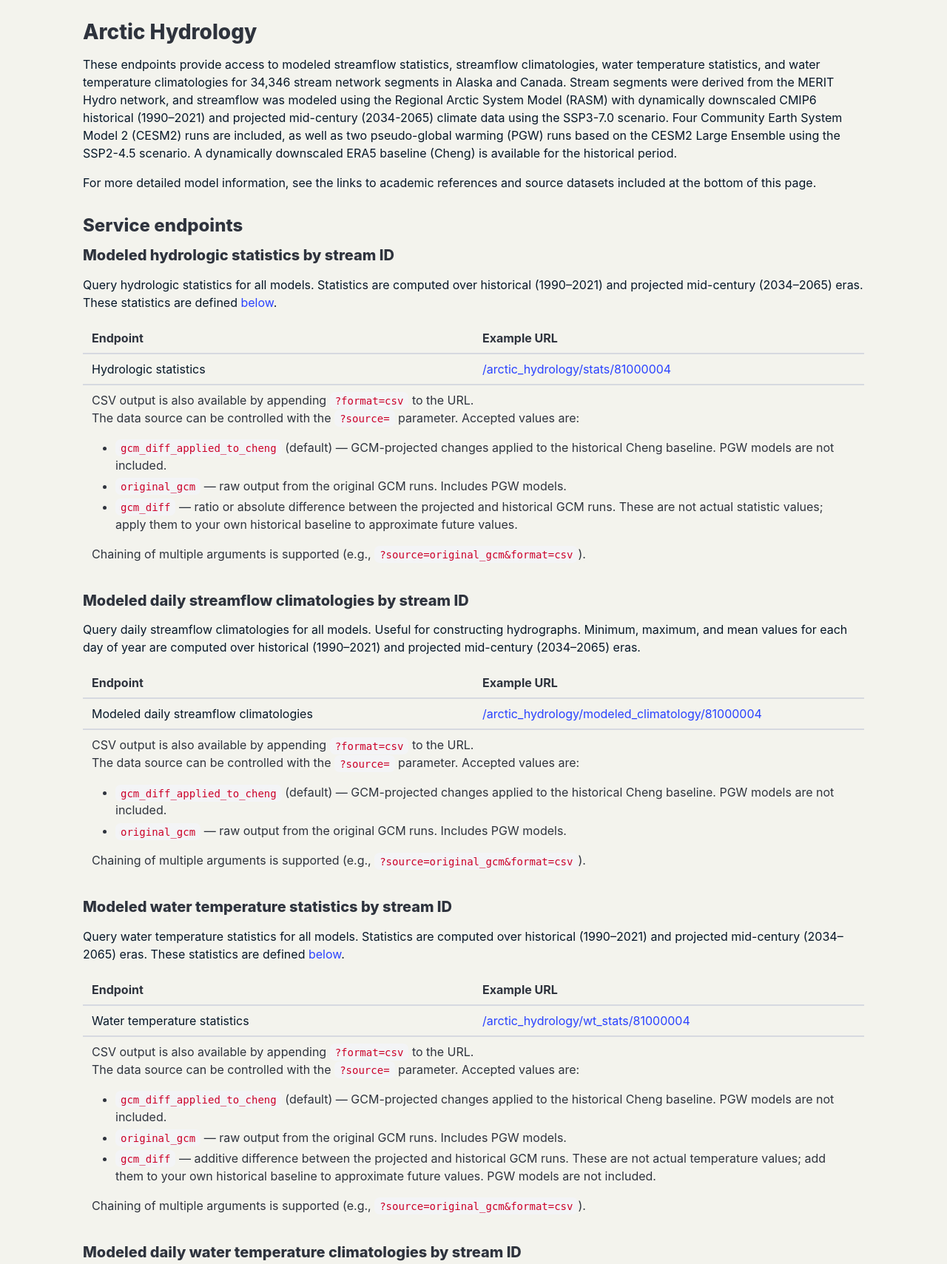
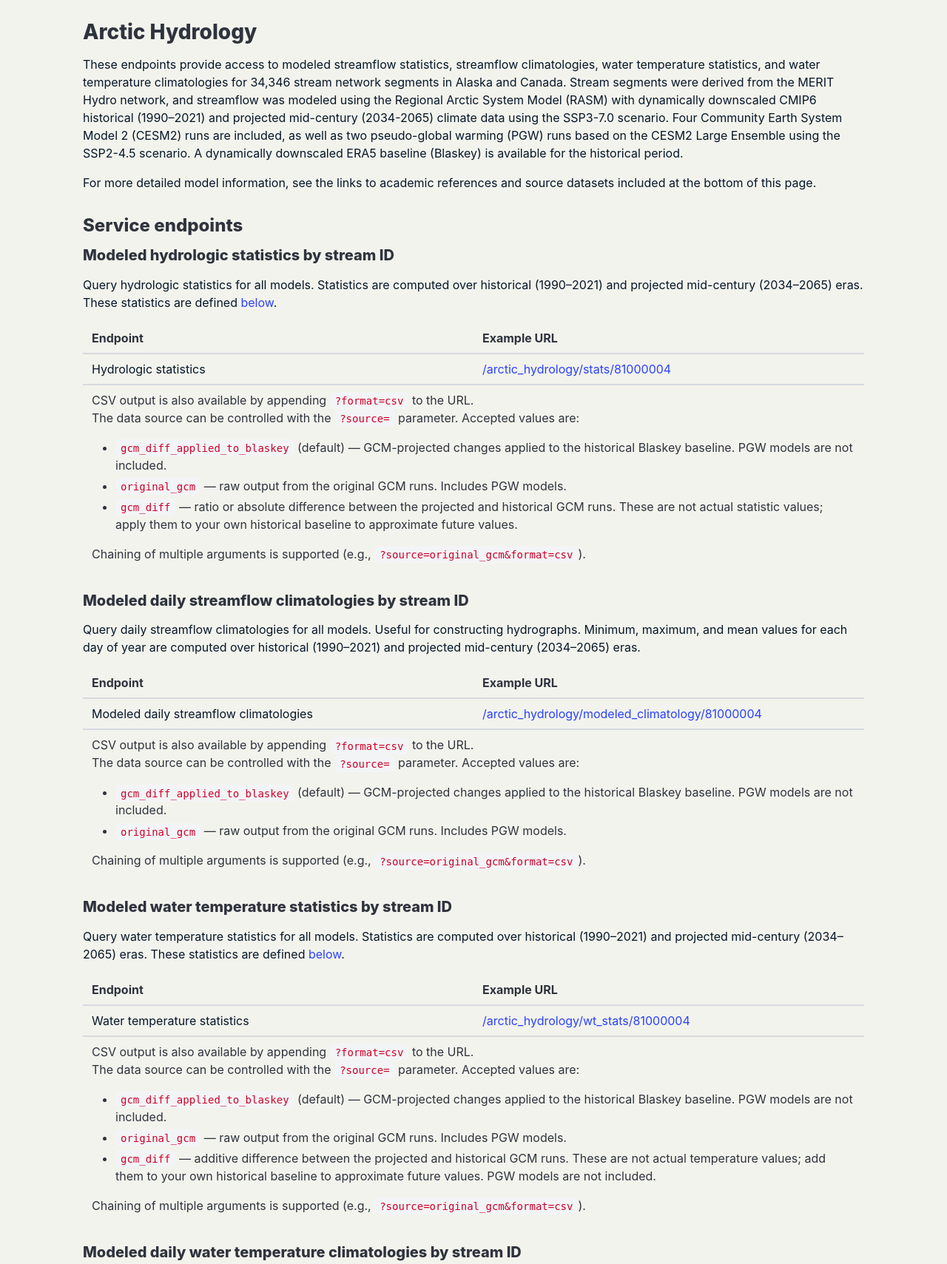
Before and after one commit to ua-snap/data-api, a Python web app: template templates/documentation/arctic_hydrology.html in a window 1280 px wide. Shown: the part 223-1932 px from the top of the page at 74% size. Run offline with Jinja, Linux system fonts and the light colour scheme; the template is opened without the code that fills it, so the values that code supplies are empty.

Commit message:
Replace "Cheng" with "Blaskey" when referring to historical baseline, and change source param to new "gcm_diff_applied_to_blaskey"

```diff
--- a/templates/documentation/arctic_hydrology.html
+++ b/templates/documentation/arctic_hydrology.html
@@ -11,7 +11,7 @@
   climate data using the SSP3-7.0 scenario. Four Community Earth System Model 2
   (CESM2) runs are included, as well as two pseudo-global warming (PGW) runs
   based on the CESM2 Large Ensemble using the SSP2-4.5 scenario. A dynamically
-  downscaled ERA5 baseline (Cheng) is available for the historical period.
+  downscaled ERA5 baseline (Blaskey) is available for the historical period.
 </p>
 
 <!-- TODO: create a way for users to find the stream IDs for streams of interest, and reference it here -->
@@ -59,8 +59,8 @@
         parameter. Accepted values are:
         <ul>
           <li>
-            <code>gcm_diff_applied_to_cheng</code> (default) &mdash;
-            GCM-projected changes applied to the historical Cheng baseline. PGW
+            <code>gcm_diff_applied_to_blaskey</code> (default) &mdash;
+            GCM-projected changes applied to the historical Blaskey baseline. PGW
             models are not included.
           </li>
           <li>
@@ -116,8 +116,8 @@
         parameter. Accepted values are:
         <ul>
           <li>
-            <code>gcm_diff_applied_to_cheng</code> (default) &mdash;
-            GCM-projected changes applied to the historical Cheng baseline. PGW
+            <code>gcm_diff_applied_to_blaskey</code> (default) &mdash;
+            GCM-projected changes applied to the historical Blaskey baseline. PGW
             models are not included.
           </li>
           <li>
@@ -167,8 +167,8 @@
         parameter. Accepted values are:
         <ul>
           <li>
-            <code>gcm_diff_applied_to_cheng</code> (default) &mdash;
-            GCM-projected changes applied to the historical Cheng baseline. PGW
+            <code>gcm_diff_applied_to_blaskey</code> (default) &mdash;
+            GCM-projected changes applied to the historical Blaskey baseline. PGW
             models are not included.
           </li>
           <li>
@@ -224,8 +224,8 @@
         parameter. Accepted values are:
         <ul>
           <li>
-            <code>gcm_diff_applied_to_cheng</code> (default) &mdash;
-            GCM-projected changes applied to the historical Cheng baseline. PGW
+            <code>gcm_diff_applied_to_blaskey</code> (default) &mdash;
+            GCM-projected changes applied to the historical Blaskey baseline. PGW
             models are not included.
           </li>
           <li>
```
Also changed, not shown: routes/arctic_hydrology.py (+34 -34 lines).
